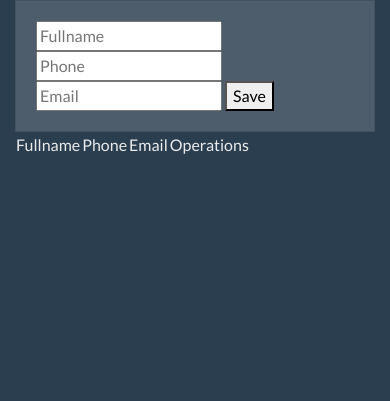
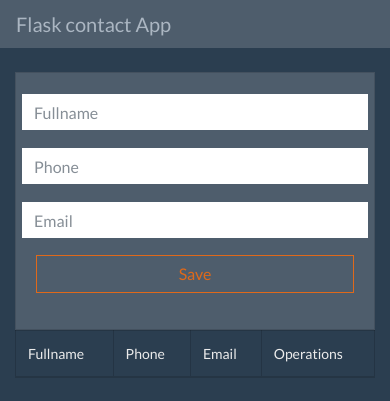
Before and after one commit to AlGabriel22/crud-con-python, a Flask app: page / in a window 390 px wide. Shown: the top 401 px of the page. Run offline with Flask 3, Linux system fonts and the light colour scheme; data that the repository does not hold is empty; some libraries are stand-ins or nearby versions.

Commit message:
se agregaron estilos

```diff
--- /dev/null
+++ b/static/js/main.js
@@ -0,0 +1,12 @@
+const btnDelete = document.querySelectorAll('.btn-delete')
+
+if(btnDelete) {
+    const btnArray = Array.from(btnDelete);
+    btnArray.forEach((btn) => {
+        btn.addEventListener('click', (e)=> {
+            if(!confirm('¿Estás seguro que quieres eliminar este contacto?')) {
+             e.preventDefault();
+            }
+        });
+    });
+}
--- a/templates/index.html
+++ b/templates/index.html
@@ -3,19 +3,6 @@
 
 <div class="row">
     <div class="col-md-5">
-        <div class="card card-body">
-            <form action="/add_contact" method="POST">
-                <input type="text" name="fullname" placeholder="Fullname">
-                <input type="text" name="phone" placeholder="Phone">
-                <input type="text" name="email" placeholder="Email">
-                <button type="submit">Save</button>
-            </form>
-        </div>
-    </div>
-    <div class="col-md-7">
-
-    </div>
-</div>
         {% with messages = get_flashed_messages() %}
         {% if messages%}
         {% for message in messages %}
@@ -27,8 +14,25 @@
         {% endfor %}
         {% endif %}
         {%endwith %}
-
-<table>
+        <div class="card card-body">
+            <form action="/add_contact" method="POST">
+                <div class="form-group row">
+                    <input type="text" name="fullname" placeholder="Fullname" class="form-control">
+                </div>
+                <div class="form-group row">
+                    <input type="text" name="phone" placeholder="Phone" class="form-control">
+                </div>
+                <div class="form-group row">
+                    <input type="text" name="email" placeholder="Email" class="form-control">
+                </div>
+                <div class="form-group">
+                    <button type="submit" class="btn btn-outline-primary btn-block">Save</button>
+                </div>
+            </form>
+        </div>
+    </div>
+    <div class="col-md-7">
+        <table class="table table-striped table-bordered table-hover">
             <thead>
                 <td>Fullname</td>
                 <td>Phone</td>
@@ -42,12 +46,13 @@
                     <td>{{ contact.2 }}</td>
                     <td>{{ contact.3 }}</td>
                     <td>
-                <a href="/edit/{{contact.0}}">Edit</a>
-                <a href="/delete/{{contact.0}}">Delete</a>
+                        <a href="/edit/{{contact.0}}" class="btn btn-outline-success">Edit</a>
+                        <a href="/delete/{{contact.0}}" class="btn btn-outline-danger btn-delete">Delete</a>
                     </td>
-
                 </tr>
                 {% endfor %}
             </tbody>
         </table>
+    </div>
+</div>
 {% endblock %}
--- a/templates/layout.html
+++ b/templates/layout.html
@@ -9,10 +9,27 @@
 
 </head>
 <body>
-    <div class="container">
+    <nav class="navbar navbar-expand-lg bg-dark" data-bs-theme="dark">
+        <div class="container-fluid">
+          <a class="navbar-brand text-light" href="/">Flask contact App</a>
+          <button class="navbar-toggler"
+            type="button"
+            data-bs-toggle="collapse"
+            data-bs-target="#navbarColor03"
+            aria-controls="navbarColor03"
+            aria-expanded="false"
+            aria-label="Toggle navigation">
+            <span class="navbar-toggler-icon"></span>
+          </button>
+        </div>
+    </nav>
+    <div class="container pt-4">
     {% block body %}
     {% endblock %}
     </div>
-    <script src="https://cdn.jsdelivr.net/npm/bootstrap@5.3.0/dist/js/bootstrap.bundle.min.js" integrity="sha384-geWF76RCwLtnZ8qwWowPQNguL3RmwHVBC9FhGdlKrxdiJJigb/j/68SIy3Te4Bkz" crossorigin="anonymous"></script>
+    <script src="https://cdn.jsdelivr.net/npm/bootstrap@5.3.0/dist/js/bootstrap.bundle.min.js"
+        integrity="sha384-geWF76RCwLtnZ8qwWowPQNguL3RmwHVBC9FhGdlKrxdiJJigb/j/68SIy3Te4Bkz"
+        crossorigin="anonymous"></script>
+    <script src="{{url_for('static', filename='js/main.js')}}"></script>
 </body>
 </html>
```
Also changed, not shown: templates/edit-contact.html (+18 -6 lines). Lines whose indentation alone changed are shown as unchanged.
